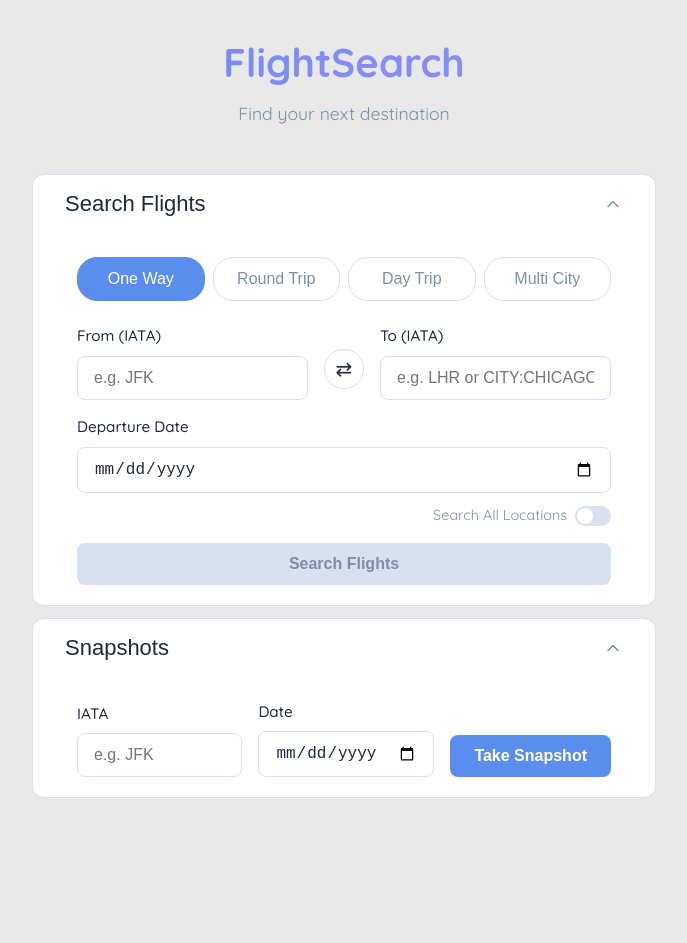
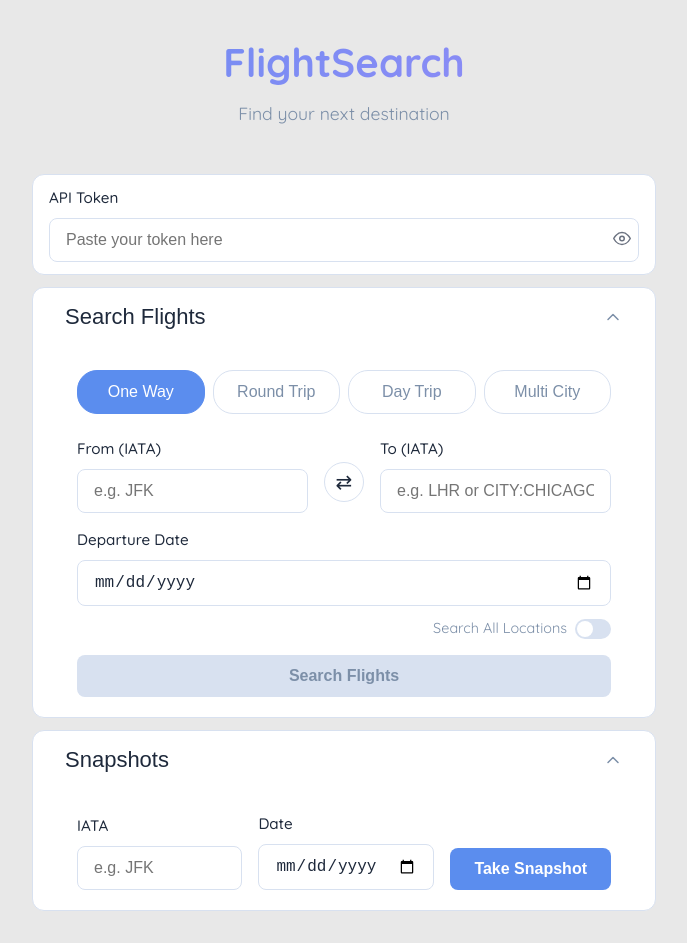
Before and after one commit to bkr541/getmydata, a Next.js app: page / in a window 1280 px wide. Shown: the whole page, without its empty margins (296-983 px from the left). Before the commit the page ends 830 px from the top, so only its background shows below. Built offline with nearby package versions, Linux system fonts and the light colour scheme.

Commit message:
updated serachform

```diff
--- a/src/components/SearchForm.tsx
+++ b/src/components/SearchForm.tsx
@@ -16,6 +16,38 @@ export default function SearchForm() {
     const [layoverTime, setLayoverTime] = useState(searchQuery.layoverTime ?? 6);
     const [nonstopDayTrip, setNonstopDayTrip] = useState(searchQuery.nonstopDayTrip ?? true);
     const [isValid, setIsValid] = useState(false);
+
+    const [token, setToken] = useState(() => {
+        if (typeof window !== 'undefined') return localStorage.getItem('api_token') ?? '';
+        return '';
+    });
+
+    const handleTokenChange = (e: React.ChangeEvent<HTMLInputElement>) => {
+        const val = e.target.value;
+        setToken(val);
+        localStorage.setItem('api_token', val);
+    };
+
+    const getTokenExpiration = (t: string): { label: string; color: string } | null => {
+        try {
+            const payload = JSON.parse(atob(t.split('.')[1]));
+            if (!payload.exp) return null;
+            const now = Date.now();
+            const expMs = payload.exp * 1000;
+            const daysLeft = (expMs - now) / (1000 * 60 * 60 * 24);
+            if (daysLeft <= 0) return { label: 'EXPIRED', color: 'red' };
+            const label = new Date(expMs).toLocaleString();
+            if (daysLeft < 5) return { label, color: 'orange' };
+            if (daysLeft <= 10) return { label, color: 'goldenrod' };
+            return { label, color: 'green' };
+        } catch {
+            return null;
+        }
+    };
+
+    const tokenExpiration = getTokenExpiration(token);
+
+    const [showToken, setShowToken] = useState(false);
 
     const [tripType, setTripType] = useState('One Way');
     const [searchAllLocations, setSearchAllLocations] = useState(false);
@@ -78,7 +110,7 @@ export default function SearchForm() {
     };
 
     const handleDestinationChange = (e: React.ChangeEvent<HTMLInputElement>) => {
-        let val = e.target.value.toUpperCase().replace(/[^A-Z:\s]/g, '');
+        let val = e.target.value.toUpperCase().replace(/[^A-Z:+\s]/g, '');
         if (!val.startsWith('CITY:') && !"CITY:".startsWith(val)) {
             val = val.slice(0, 3).replace(/[^A-Z]/g, '');
         }
@@ -108,23 +140,25 @@ export default function SearchForm() {
 
         try {
             let response;
+            const authHeaders: HeadersInit = token ? { 'Authorization': `Bearer ${token}` } : {};
+
             if (tripType === 'Day Trip') {
                 // Day trips endpoint
-                response = await fetch(`/api/flights/dayTrips?origin=${origin}&date=${departureDate}&layovertime=${layoverTime}&nonstop=${nonstopDayTrip}`);
+                response = await fetch(`/api/flights/dayTrips?origin=${origin}&date=${departureDate}&layovertime=${layoverTime}&nonstop=${nonstopDayTrip}`, { headers: authHeaders });
             } else if (!origin && destination) {
                 // Inbound search: only destination and date are provided
-                response = await fetch(`/api/flights/inbound?destination=${destination}&date=${departureDate}`);
+                response = await fetch(`/api/flights/inbound?destination=${destination}&date=${departureDate}`, { headers: authHeaders });
             } else if (tripType === 'Round Trip') {
                 response = await fetch('/api/flights/roundTrip', {
                     method: 'POST',
-                    headers: { 'Content-Type': 'application/json' },
+                    headers: { 'Content-Type': 'application/json', ...authHeaders },
                     body: JSON.stringify(query),
                 });
             } else {
                 // Outbound search
                 response = await fetch('/api/flights/search', {
                     method: 'POST',
-                    headers: { 'Content-Type': 'application/json' },
+                    headers: { 'Content-Type': 'application/json', ...authHeaders },
                     body: JSON.stringify(query),
                 });
             }
@@ -154,6 +188,50 @@ export default function SearchForm() {
 
     return (
         <div style={{ display: 'flex', flexDirection: 'column', gap: '12px' }}>
+        <div className={styles.collapsibleGroup}>
+            <div className="form-group" style={{ marginBottom: 0, padding: '12px 16px' }}>
+                <label htmlFor="apiToken" className="form-label">API Token</label>
+                <div style={{ position: 'relative' }}>
+                    <input
+                        id="apiToken"
+                        type={showToken ? 'text' : 'password'}
+                        className="form-input"
+                        value={token}
+                        onChange={handleTokenChange}
+                        placeholder="Paste your token here"
+                        autoComplete="off"
+                        style={{ paddingRight: '2.25rem' }}
+                    />
+                    <button
+                        type="button"
+                        onClick={() => setShowToken(v => !v)}
+                        style={{ position: 'absolute', right: '0.5rem', top: '50%', transform: 'translateY(-50%)', background: 'none', border: 'none', cursor: 'pointer', padding: 0, color: '#6b7280' }}
+                        aria-label={showToken ? 'Hide token' : 'Show token'}
+                    >
+                        {showToken ? (
+                            <svg xmlns="http://www.w3.org/2000/svg" width="18" height="18" viewBox="0 0 24 24" fill="none" stroke="currentColor" strokeWidth="2" strokeLinecap="round" strokeLinejoin="round">
+                                <path d="M17.94 17.94A10.07 10.07 0 0 1 12 20c-7 0-11-8-11-8a18.45 18.45 0 0 1 5.06-5.94"/>
+                                <path d="M9.9 4.24A9.12 9.12 0 0 1 12 4c7 0 11 8 11 8a18.5 18.5 0 0 1-2.16 3.19"/>
+                                <line x1="1" y1="1" x2="23" y2="23"/>
+                            </svg>
+                        ) : (
+                            <svg xmlns="http://www.w3.org/2000/svg" width="18" height="18" viewBox="0 0 24 24" fill="none" stroke="currentColor" strokeWidth="2" strokeLinecap="round" strokeLinejoin="round">
+                                <path d="M1 12s4-8 11-8 11 8 11 8-4 8-11 8-11-8-11-8z"/>
+                                <circle cx="12" cy="12" r="3"/>
+                            </svg>
+                        )}
+                    </button>
+                </div>
+                {tokenExpiration && (
+                    <p style={{ marginTop: '6px', fontSize: '0.8rem', color: '#6b7280' }}>
+                        <span style={{ fontWeight: 500 }}>Expiration Date: </span>
+                        <span style={{ color: tokenExpiration.color, fontWeight: tokenExpiration.label === 'EXPIRED' ? 700 : 400 }}>
+                            {tokenExpiration.label}
+                        </span>
+                    </p>
+                )}
+            </div>
+        </div>
         <div className={styles.collapsibleGroup}>
             <button
                 type="button"
```
